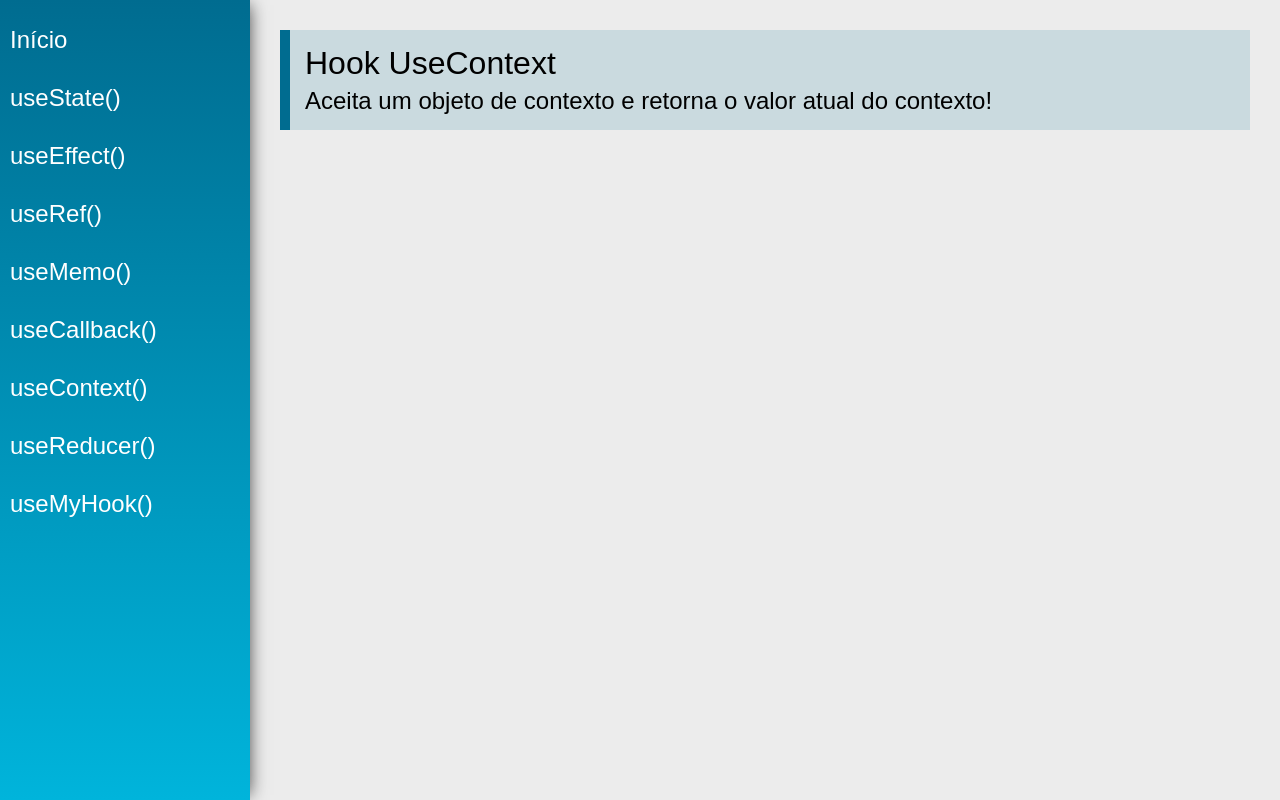
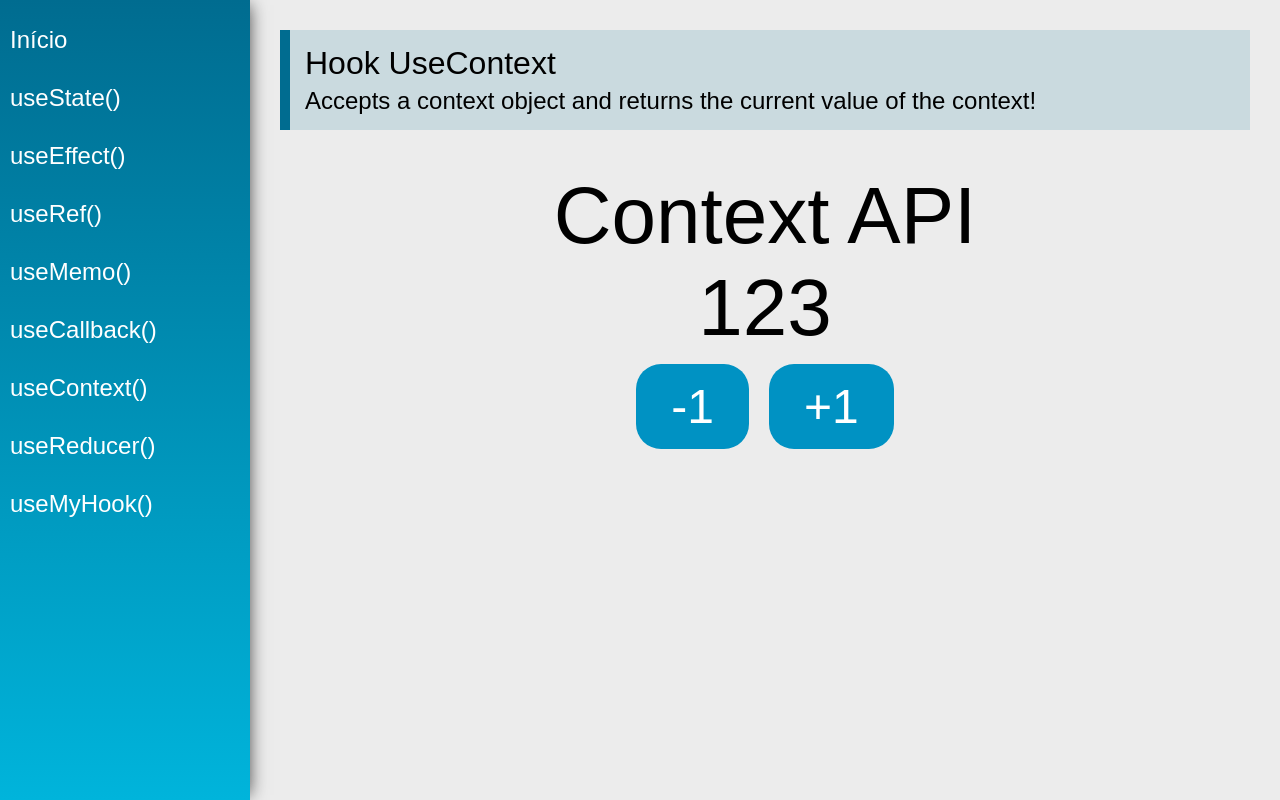
Before and after one commit to evandrodogakiuchi/react-hooks, a React (Create React App) app: page /useContext in a window 1280 px wide. Built offline with nearby package versions, Linux system fonts and the light colour scheme.

Commit message:
feat: added Context API and UseContext Hook

```diff
--- /dev/null
+++ b/src/data/DataContext.js
@@ -0,0 +1,10 @@
+import React from "react";
+
+export const data = {
+  number: 123,
+  text: "Context API"
+}
+
+const DataContext = React.createContext(null);
+
+export default DataContext
--- a/src/views/App.jsx
+++ b/src/views/App.jsx
@@ -1,20 +1,24 @@
-import './App.css'
-import React from 'react'
-import { BrowserRouter as Router } from  'react-router-dom'
+import "./App.css";
+import React, { useState }from "react";
+import { BrowserRouter as Router } from "react-router-dom";
 
-import Menu from '../components/layout/Menu'
-import Content from '../components/layout/Content'
+import Menu from "../components/layout/Menu";
+import Content from "../components/layout/Content";
 
-const App = props => {
+import DataContext, { data } from '../data/DataContext'
 
+const App = (props) => {
+    const [state, setState] = useState(data)
     return (
+    <DataContext.Provider value={{state, setState}}>
       <div className="App">
         <Router>
           <Menu />
           <Content />
         </Router>
       </div>
-    )
-}
+    </DataContext.Provider>
+  );
+};
 
-export default App
+export default App;
--- a/src/views/examples/UseContext.jsx
+++ b/src/views/examples/UseContext.jsx
@@ -1,13 +1,35 @@
-import React from 'react'
+import React, { useContext } from 'react'
 import PageTitle from '../../components/layout/PageTitle'
 
-const UseContext = (props) => {
+import DataContext from '../../data/DataContext'
+
+const UseContext = props => {
+
+    const context = useContext(DataContext)
+
+    function addNumber(delta) {
+        context.setState({
+           ...context.state,
+           number: context.state.number + delta
+        })
+    }
+
     return (
         <div className="UseContext">
             <PageTitle
                 title="Hook UseContext"
-                subtitle="Aceita um objeto de contexto e retorna o valor atual do contexto!"
+                subtitle="Accepts a context object and returns the current value of the context!"
             />
+
+            <div className="center">
+                <span className="text">{context.state.text}</span>
+                <span className="text">{context.state.number}</span>
+
+                <div>
+                    <button className="btn" onClick={() => addNumber(-1)}>-1</button>
+                    <button className="btn" onClick={() => addNumber(+1)}>+1</button>
+                </div>
+            </div>
         </div>
     )
 }
```
Lines whose indentation alone changed are shown as unchanged.
